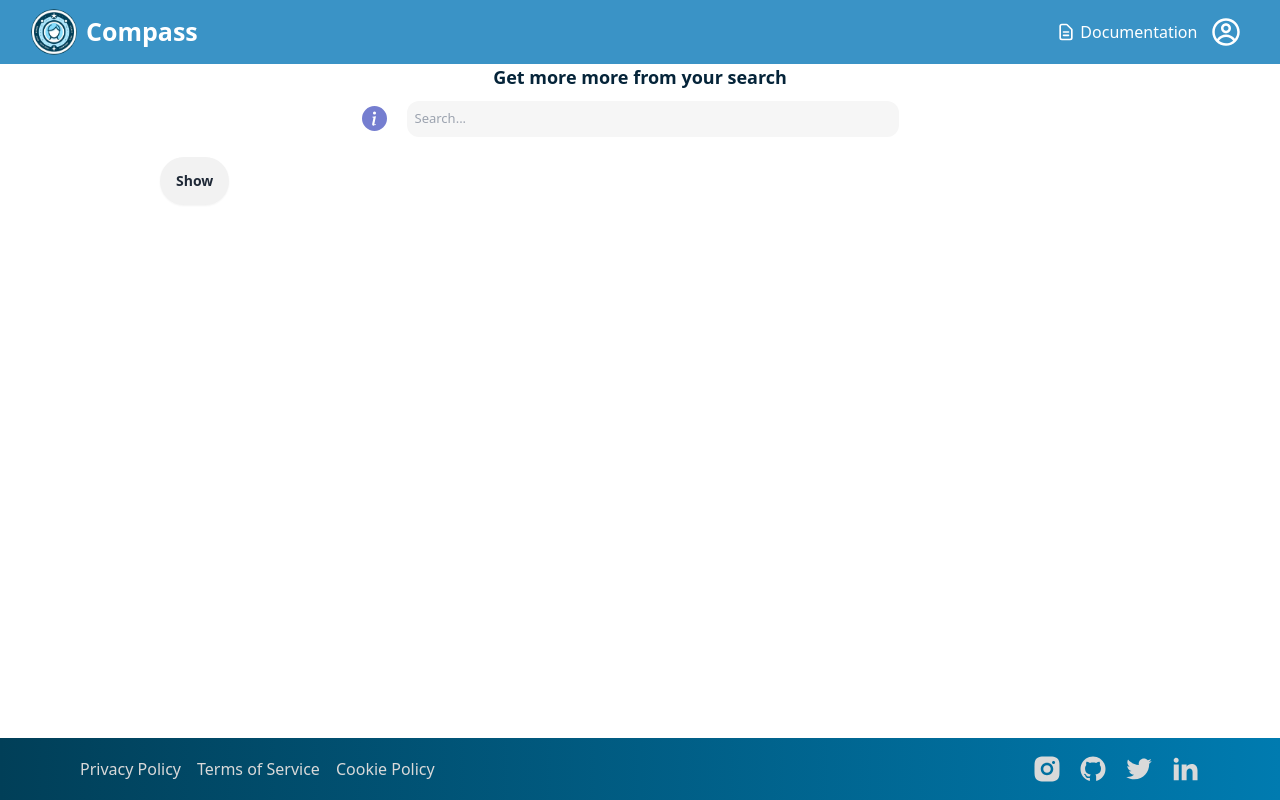
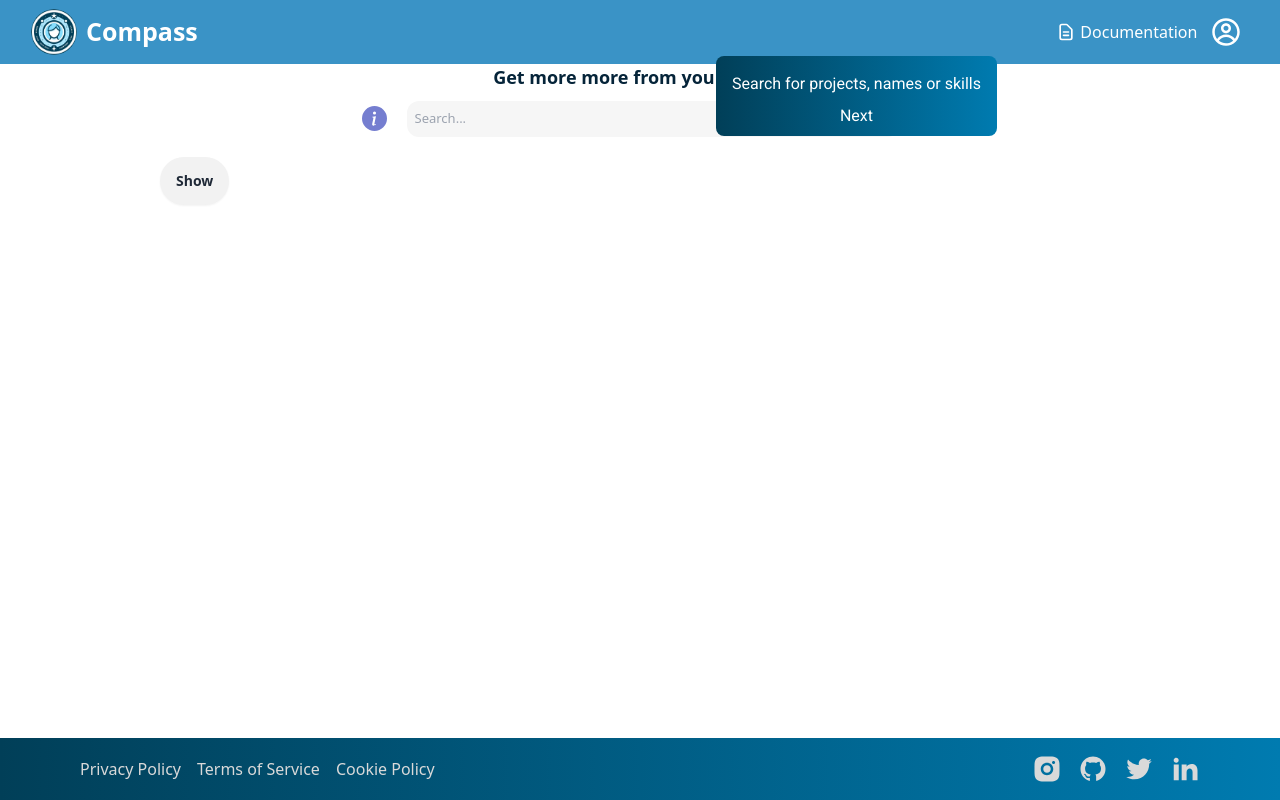
Before and after one commit to nospike4u/compass-search-app, a React (Vite) app in the folder frontend/: page / in a window 1280 px wide. Built offline with nearby package versions, Linux system fonts and the light colour scheme.

Commit message:
small changes on context menu

```diff
--- a/frontend/src/Components/Navbar.jsx
+++ b/frontend/src/Components/Navbar.jsx
@@ -45,7 +45,7 @@ const Navbar = () => {
           {isDropdownOpen && (
             <ul
               tabIndex={0}
-              className="menu menu-m dropdown-content mt-2 p-2 shadow bg-base-100 rounded-box w-52 z-10"
+              className="menu menu-m dropdown-content mt-2 p-2 shadow bg-base-100 rounded-box w-52 "
             >
               <li>
                 <Link to="/editprofile" className="justify-between">
--- a/frontend/src/Pages/Home.jsx
+++ b/frontend/src/Pages/Home.jsx
@@ -7,7 +7,7 @@ const Home = () => {
   return (
     <div>
       <SearchBar />
-      {/* <FloatingBox /> */}
+      <FloatingBox />
       <ContextMenu />
     </div>
   );
```
Also changed, not shown: 1 other file (tests, documents, lock files or other folders).
